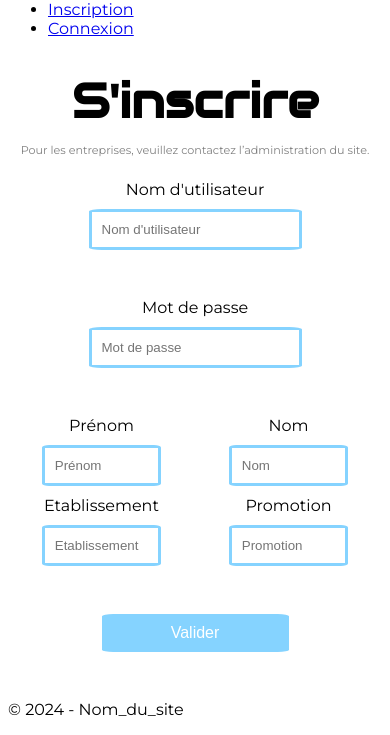
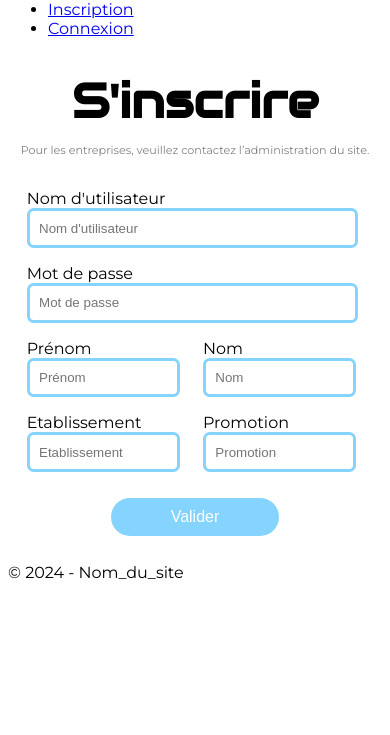
Before and after one commit to CESI-ORLEANS-A2/ProjetWebGroupe2, a PHP site: page /register/register.html in a window 390 px wide. Shown: the part 347-1082 px from the top of the page. After the commit the page ends 926 px from the top, so only its background shows below. Run offline with PHP 8.4, Linux system fonts and the light colour scheme.

Commit message:
Register responsive
Après test sur écran de téléphone, petite modification pour rendre ça plus propre.

```diff
--- a/register/css/style.css
+++ b/register/css/style.css
@@ -10,8 +10,69 @@ body {
 
 
 form {
+    display: flex;
+    flex-direction:column;
+    align-items: center;
+    justify-content:center;
+    margin-top: 2em;
+    flex-wrap: wrap;
+}
+
+.formulaire_inscription {
     display:grid;
+    grid-template : repeat(5,1fr) / repeat(2,1fr) ;
+    gap : 1em ;
+    width: 60%;
+}
+
+.flex_center {
+    display: flex;
     justify-content: center;
+    align-items: center;
+}
+
+.width_100 {
+    width: 100%;
+}
+
+.width_97 {
+    width: 97%;
+}
+
+.width_94 {
+    width: 94%;
+}
+
+.width_70 {
+    width: 70%;
+}
+
+#input_1 {
+    grid-area: 1/1/2/3;
+}
+
+#input_2 {
+    grid-area: 2/1/3/3;
+}
+
+#input_3 {
+    grid-area: 3/1/4/2;
+}
+
+#input_4 {
+    grid-area: 3/2/4/3;
+}
+
+#input_5 {
+    grid-area: 4/1/5/2;
+}
+
+#input_6 {
+    grid-area: 4/2/5/3;
+}
+
+#input_7 {
+    grid-area: 5/1/6/3;
 }
 
 .text-centered {
@@ -19,16 +80,19 @@ form {
 }
 
 input {
-    padding: 10px;
-    margin: 10px;
+    padding: 0.7em;
     border: 1px solid #ccc;
     border-radius: 6% ;
-    width: 50%;
 }
 
-input.blue-border {
+input.blue-border_1 {
     border: 3px solid #85d3ff;
-    border-radius: 6% ;
+    border-radius: 0.5em / 0.5em ;
+}
+
+input.blue-border_2 {
+    border: 3px solid #85d3ff;
+    border-radius: 0.5em / 0.5em ;
 }
 
 .valider {
@@ -40,19 +104,10 @@ input.blue-border {
     text-decoration: none;
     display: inline-block;
     font-size: 16px;
-    border-radius: 6% ;
+    border-radius: 1.5em / 1.5em ;
     width: 50%;
 }
 
-.premier_bloc_inscritpion {
-    display: flex;
-    justify-content: space-around;
-}
-
-.deuxieme_bloc_inscritpion {
-    display: flex;
-    justify-content: space-evenly;
-}
 
 label.text-left {
     text-align: left;
@@ -73,10 +128,19 @@ h1 {
     font-family: 'Audiowide' ;
 }
 
-.formulaire_inscription {
-    margin-top: 0em;
-    margin-bottom: 2em;
-    display: grid;
-    justify-self: center;
+
+
+@media all and (orientation: portrait) {
+    .formulaire_inscription {
+        width: 90%;
+    }
+
+    .width_97 {
+        width: 91%;
+    }
+
+    .width_94 {
+        width: 80%;
+    }
 
 }
--- a/register/register.html
+++ b/register/register.html
@@ -12,6 +12,8 @@
         <link rel="preconnect" href="https://fonts.googleapis.com">
         <link rel="preconnect" href="https://fonts.gstatic.com" crossorigin>
         <link href="https://fonts.googleapis.com/css2?family=Montserrat&display=swap" rel="stylesheet">
+
+		<meta name="viewport" content="width=device-width, initial-scale=1.0">
     </head>
 
     <body>
@@ -37,35 +39,26 @@
                 <p class="text-centered" id="sous_titre_inscription">Pour les entreprises, veuillez contactez l’administration du site.</p>
                 <form>
                     <div class="formulaire_inscription">
-                        <div class="module_information text-centered">
-                            <label class="text-left">Nom d'utilisateur<br><input class="blue-border" name="username" type="text" value="" size="80%" required placeholder="Nom d'utilisateur" ></label>
+                        <div class="flex_center" id="input_1">
+                            <label class="text-left width_100">Nom d'utilisateur<br><input class="blue-border_1 width_97" name="username" type="text" value="" required placeholder="Nom d'utilisateur" ></label>
                         </div>
-                        <br><br>
-                        <div class="module_information text-centered">
-                            <label class="text-left">Mot de passe<br><input class="blue-border" name="password" type="password" size="80%" value="" minlength="8" required placeholder="Mot de passe"></label>
+                        <div class="flex_center" id="input_2">
+                            <label class="text-left width_100">Mot de passe<br><input class="blue-border_1 width_97" name="password" type="password" value="" minlength="8" required placeholder="Mot de passe"></label>
                         </div>
-                        <br><br>
-                            <div class="text-centered">
-                            <div class="premier_bloc_inscritpion">
-                                <div class="module_information">
-                                    <label style="text-align: left;">Prénom<br><input class="blue-border" name="firstname" type="text" value="" size="40%" required placeholder="Prénom"></label>
-                                </div>
-                                <div class="module_information">
-                                    <label class="text-left">Nom<br><input class="blue-border" name="lastname" type="text" value="" size="40%" required placeholder="Nom"></label>
-                                </div>
-                            </div>
-                            <div class="deuxieme_bloc_inscritpion">
-                                <div class="module_information">
-                                    <label class="text-left">Etablissement<br><input class="blue-border" name="establishment" type="text" size="40%" value="" required placeholder="Etablissement"></label>
-                                </div>
-                                <div class="module_information">
-                                    <label class="text-left">Promotion<br><input class="blue-border" name="promotion" type="text" size="40%" value="" required placeholder="Promotion"></label>
-                                </div>
-                            </div>
+                        <div class="flex_center" id="input_3">
+                            <label class="text-left width_100">Prénom<br><input class="blue-border_2 width_94" name="firstname" type="text" value="" required placeholder="Prénom"></label>
                         </div>
-                        <br><br>
-                        <div class="text-centered">
-                            <button type="submit" class="valider">Valider</button>
+                        <div class="flex_center" id="input_4">
+                            <label class="text-left width_100">Nom<br><input class="blue-border_2 width_94" name="lastname" type="text" value="" required placeholder="Nom"></label>
+                        </div>
+                        <div class="flex_center" id="input_5">
+                            <label class="text-left width_100">Etablissement<br><input class="blue-border_2 width_94" name="establishment" type="text" value="" required placeholder="Etablissement"></label>
+                        </div>
+                        <div class="flex_center" id="input_6">
+                            <label class="text-left width_100">Promotion<br><input class="blue-border_2 width_94" name="promotion" type="text" value="" required placeholder="Promotion"></label>
+                        </div>
+                        <div class="flex_center" id="input_7">
+                            <button type="submit" class="valider width_70">Valider</button>
                         </div>
                     </div>
                 </form>
```
Also changed, not shown: register/img/icone_user.png (added).
